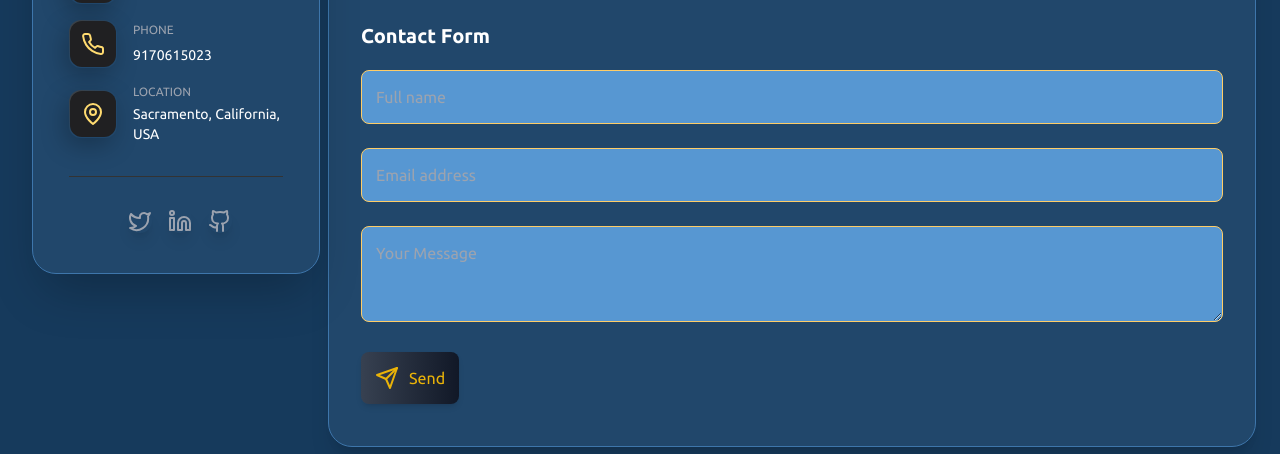
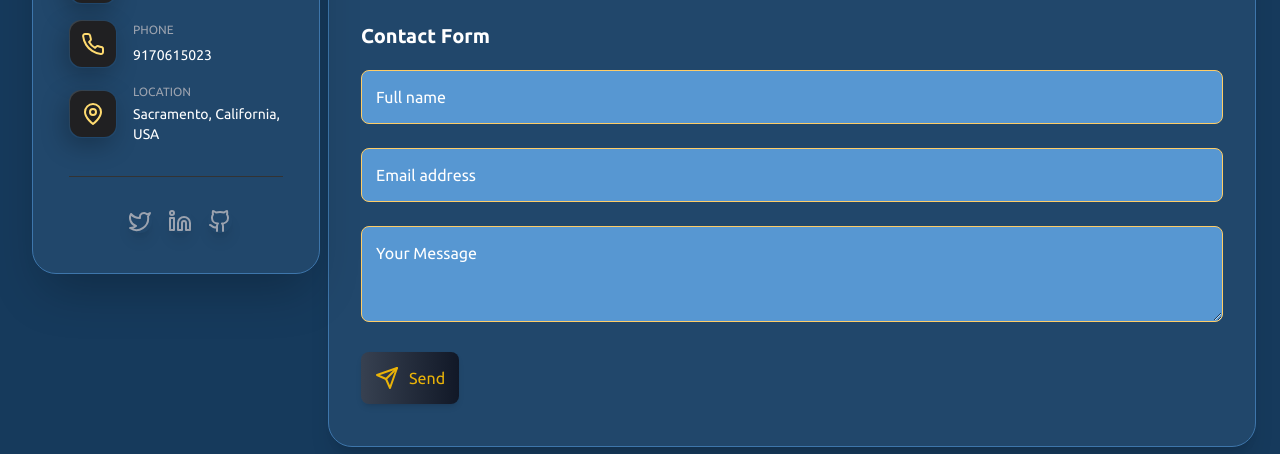
Before and after one commit to satyam9721/resume_next, a Next.js app: page /contact in a window 1280 px wide. Shown: the part 383-837 px from the top of the page. Built offline with nearby package versions, Linux system fonts and the light colour scheme.

Commit message:
animation added in form

```diff
--- a/src/components/Mail.tsx
+++ b/src/components/Mail.tsx
@@ -5,7 +5,9 @@ import { z } from "zod";
 import { zodResolver } from "@hookform/resolvers/zod";
 import { Send } from "lucide-react";
 import axios from "axios";
-import { toast } from "sonner"
+import { toast } from "sonner";
+import { motion } from "framer-motion";
+
 const ContactSchema = z.object({
   fullname: z.string().min(1, "Full name is required"),
   email: z.string().email("Invalid email address"),
@@ -24,11 +26,12 @@ const Contact: React.FC = () => {
     resolver: zodResolver(ContactSchema),
     mode: "onChange",
   });
-const [loading ,setLoading] = useState(false)
+
+  const [loading, setLoading] = useState(false);
 
 
-  const onSubmit = async(data: ContactFormInputs) => {
 
+  const onSubmit = async (data: ContactFormInputs) => {
     setLoading(true);
     try {
       const res = await axios.post(emailLink, data);
@@ -36,7 +39,6 @@ const [loading ,setLoading] = useState(false)
         toast.success('Thanks we got your mail');
         setLoading(false);
         reset();
-
       } else {
         setLoading(false);
         toast.error('something went wrong');
@@ -50,63 +52,97 @@ const [loading ,setLoading] = useState(false)
 
   return (
     <article>
-
-      <section
+      <motion.section
         className="mapbox relative h-64 w-full rounded-2xl mb-7 border border-gray-800 overflow-hidden"
-
+        initial={{ opacity: 0, scale: 0.8 }}
+        animate={{ opacity: 1, scale: 1 }}
+        transition={{ duration: 0.5, ease: "easeOut" }}
       >
         <figure className="h-full">
-          <iframe
+          <motion.iframe
             src="https://www.google.com/maps/embed?pb=!1m18!1m12!1m3!1d4896371.007648413!2d73.04757079956687!3d20.593684113356642!2m3!1f0!2f0!3f0!3m2!1i1024!2i768!4f13.1!3m3!1m2!1s0x3a4d3334d4df0e3d%3A0x9f1f7bbf9ed5e36c!2sIndia!5e0!3m2!1sen!2sus!4v1652710916405!5m2!1sen!2sus"
             className="w-full h-full border-none filter saturate-150 bg-[#3e76ab]"
             loading="lazy"
-          ></iframe>
+            initial={{ opacity: 0, y: -20 }}
+            animate={{ opacity: 1, y: 0 }}
+            transition={{ duration: 0.5, ease: "easeOut" }}
+          ></motion.iframe>
         </figure>
-      </section>
+      </motion.section>
 
       <section className="contact-form mb-2.5">
         <h3 className="text-xl font-semibold mb-5">Contact Form</h3>
 
-        <form onSubmit={handleSubmit(onSubmit)} className="form" data-form>
+        <motion.form
+          onSubmit={handleSubmit(onSubmit)}
+          className="form"
+          data-form
+          initial={{ opacity: 0, y: 20 }}
+          animate={{ opacity: 1, y: 0 }}
+          transition={{ duration: 0.5, ease: "easeOut" }}
+        >
           <div className="input-wrapper grid grid-cols-1 gap-6 mb-6">
-            <input
+            <motion.div
+              initial={{ opacity: 0, scale: 0.8 }}
+              animate={{ opacity: 1, scale: 1 }}
+              transition={{ duration: 0.5, ease: "easeOut" }}
+            >
+              <motion.input
                 type="text"
-              className=" text-[#ffcd67]  font-normal bg-[#5797d2] p-3.5 border border-[#ffcd67] rounded-lg outline-none focus:border-amber-500"
+                className="text-[#ffcd67] w-full font-normal bg-[#5797d2] p-3.5 border border-[#ffcd67] rounded-lg outline-none focus:border-amber-500 placeholder-white"
                 placeholder="Full name"
                 {...register("fullname")}
+                whileFocus={{ scale: 1.05 }}
               />
               {errors.fullname && (
                 <p className="text-red-600">{errors.fullname.message}</p>
               )}
+            </motion.div>
 
-            <input
+            <motion.div
+              initial={{ opacity: 0, scale: 0.8 }}
+              animate={{ opacity: 1, scale: 1 }}
+              transition={{ duration: 0.5, ease: "easeOut", delay: 0.1 }}
+            >
+              <motion.input
                 type="email"
-              className=" text-[#ffcd67]  font-normal bg-[#5797d2] p-3.5 border border-[#ffcd67] rounded-lg outline-none focus:border-amber-500"
+                className="text-[#ffcd67] w-full font-normal bg-[#5797d2] p-3.5 border border-[#ffcd67] rounded-lg outline-none focus:border-amber-500 placeholder-white"
                 placeholder="Email address"
                 {...register("email")}
+                whileFocus={{ scale: 1.05 }}
               />
               {errors.email && (
                 <p className="text-red-600">{errors.email.message}</p>
               )}
+            </motion.div>
           </div>
 
-          <textarea
-            className="text-[#ffcd67]  font-normal bg-[#5797d2] p-3.5 border border-[#ffcd67] rounded-lg outline-none focus:border-yellow-500 mb-6 resize-y w-full min-h-24 max-h-48"
+          <motion.div
+            initial={{ opacity: 0, scale: 0.8 }}
+            animate={{ opacity: 1, scale: 1 }}
+            transition={{ duration: 0.5, ease: "easeOut", delay: 0.2 }}
+          >
+            <motion.textarea
+              className="text-[#ffcd67] font-normal bg-[#5797d2] p-3.5 border border-[#ffcd67] rounded-lg outline-none focus:border-yellow-500 mb-6 resize-y w-full min-h-24 max-h-48 placeholder-white"
               placeholder="Your Message"
               {...register("message")}
+              whileFocus={{ scale: 1.05 }}
             />
             {errors.message && (
               <p className="text-red-600">{errors.message.message}</p>
             )}
+          </motion.div>
 
-          <button
-            className=" bg-gradient-to-r from-gray-700 to-gray-900 text-yellow-500 flex justify-center items-center gap-2.5 p-3.5 rounded-lg text-base capitalize shadow-md transform hover:translate-y-1 hover:shadow-xl transition ease-in-out duration-300"
+          <motion.button
+            className="bg-gradient-to-r from-gray-700 to-gray-900 text-yellow-500 flex justify-center items-center gap-2.5 p-3.5 rounded-lg text-base capitalize shadow-md transform hover:translate-y-1 hover:shadow-xl transition ease-in-out duration-300"
             type="submit"
+            whileHover={{ scale: 1.05 }}
+            whileTap={{ scale: 0.95 }}
           >
             <Send />
             <span> {loading ? 'Sending...' : 'Send'}</span>
-          </button>
-        </form>
+          </motion.button>
+        </motion.form>
       </section>
     </article>
   );
```
Lines whose indentation alone changed are shown as unchanged.
